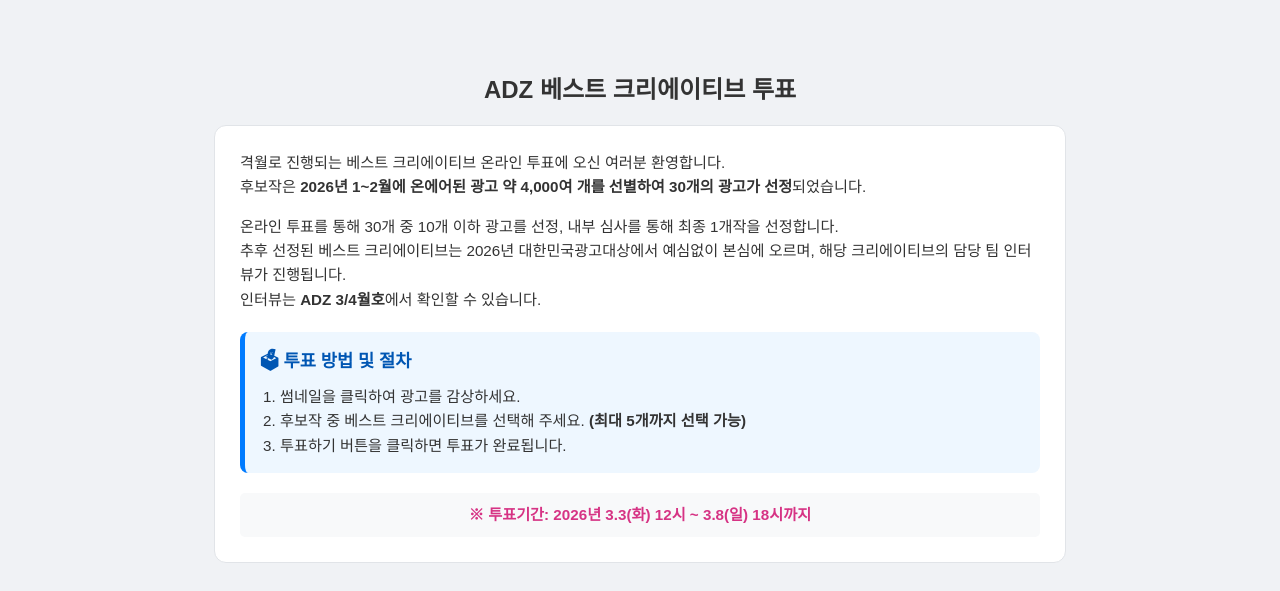
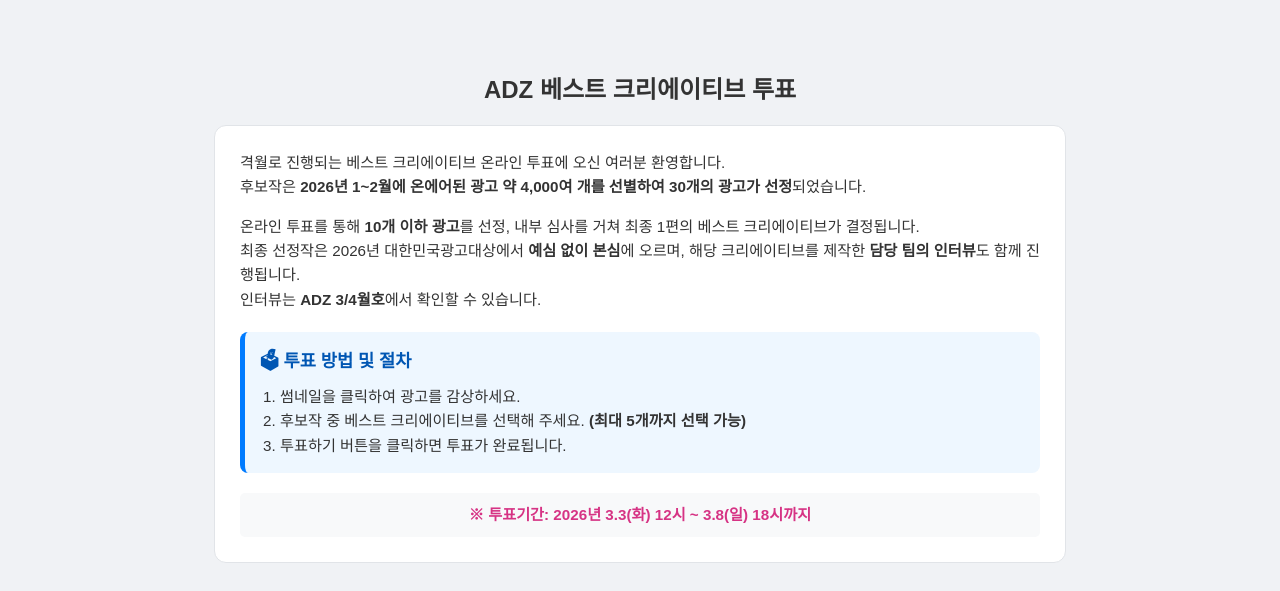
Before and after one commit to Dony240/ADZ_Best_Ceative_Vote, a plain HTML site: page index.html in a window 1280 px wide. Shown: the top 591 px of the page. Drawn offline with Linux system fonts and the light colour scheme.

Commit message:
Update index.html

```diff
--- a/index.html
+++ b/index.html
@@ -72,8 +72,8 @@
             <p style="margin-top: 0;">격월로 진행되는 베스트 크리에이티브 온라인 투표에 오신 여러분 환영합니다.<br>
             후보작은 <b>2026년 1~2월에 온에어된 광고 약 4,000여 개를 선별하여 30개의 광고가 선정</b>되었습니다.</p>
 
-            <p>온라인 투표를 통해 30개 중 10개 이하 광고를 선정, 내부 심사를 통해 최종 1개작을 선정합니다.<br>
-            추후 선정된 베스트 크리에이티브는 2026년 대한민국광고대상에서 예심없이 본심에 오르며, 해당 크리에이티브의 담당 팀 인터뷰가 진행됩니다.<br>
+            <p>온라인 투표를 통해 <b>10개 이하 광고</b>를 선정, 내부 심사를 거쳐 최종 1편의 베스트 크리에이티브가 결정됩니다.<br>
+            최종 선정작은 2026년 대한민국광고대상에서 <b>예심 없이 본심</b>에 오르며, 해당 크리에이티브를 제작한 <b>담당 팀의 인터뷰</b>도 함께 진행됩니다.<br>
             인터뷰는 <b>ADZ 3/4월호</b>에서 확인할 수 있습니다.</p>
 
             <div style="background: #eef7ff; padding: 15px; border-radius: 8px; border-left: 5px solid #007bff; margin: 20px 0;">
```
